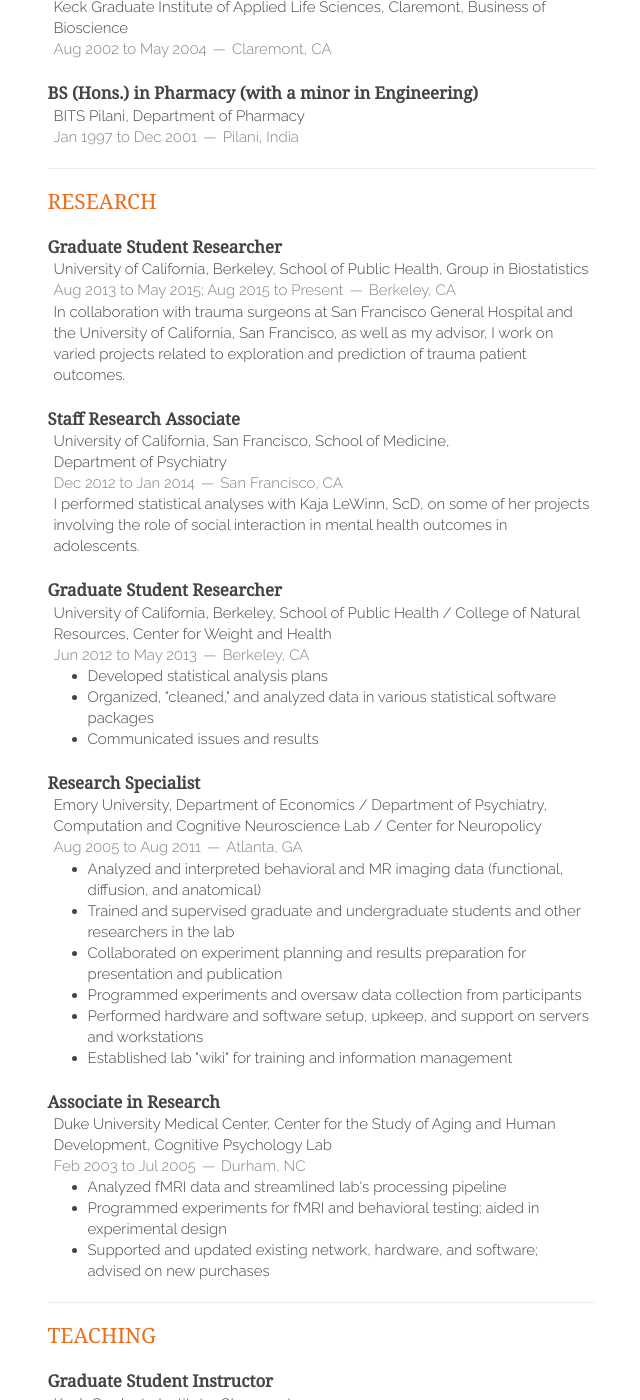
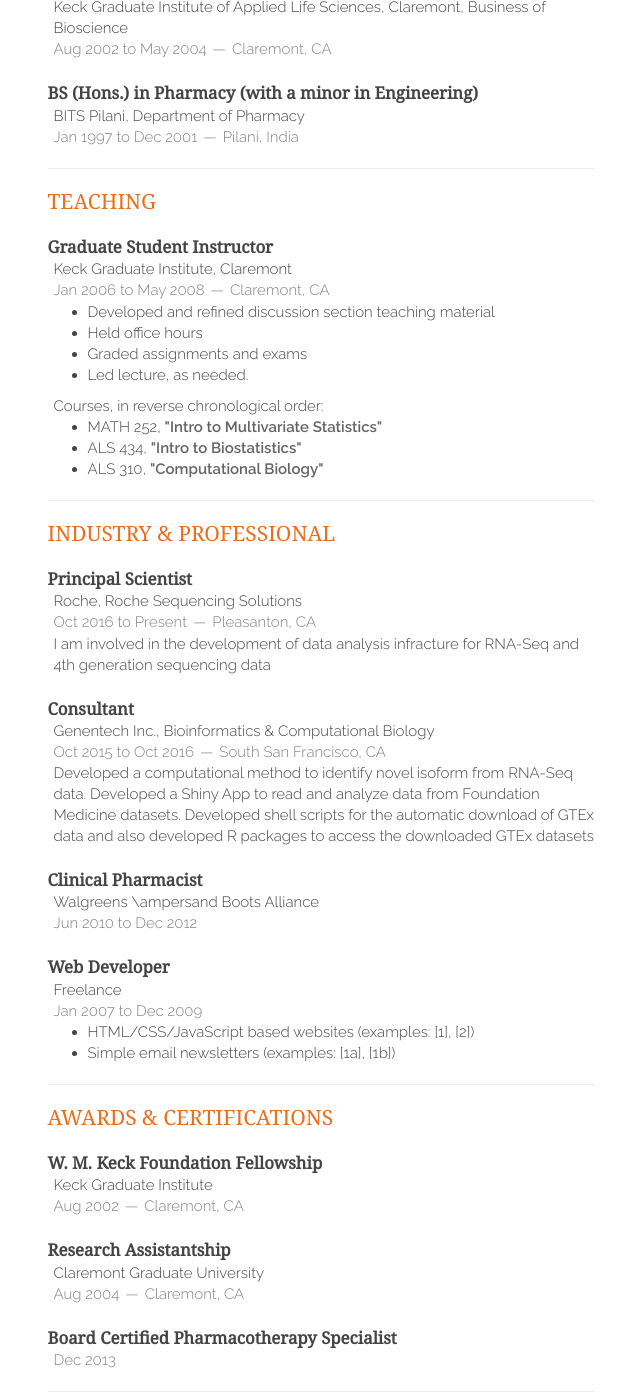
Before and after one commit to sripaladugu/sripaladugu.github.io, a Jekyll site: the page built from cv/index.md, in a window 1280 px wide and 1400 px high, scrolled down 544 px. Shown: the whole window, without its empty margins (415-1055 px from the left). Built offline with Jekyll 4.4.1, drawn with Linux system fonts in a browser that asks for light colours; nearby versions of some CDN libraries; formulas are drawn with MathJax 3; some of the changed text lies outside the part shown.

Commit message:
fixed cv

```diff
--- a/_includes/awards.html
+++ b/_includes/awards.html
@@ -2,29 +2,22 @@
   <h1>Awards &amp; Certifications</h1>
     <article>
         <header>
-            <h1>Russell M. Grossman Fellowship</h1>
-            <p><a href="http://www.berkeley.edu/">University of California, Berkeley</a></p>
-            <span><time>Jan 2016</time><address>Berkeley, CA</address></span>
+            <h1>W. M. Keck Foundation Fellowship</h1>
+            <p><a href="http://www.kgi.edu/">Keck Graduate Institute</a></p>
+            <span><time>Aug 2002</time><address>Claremont, CA</address></span>
         </header>
     </article>
     <article>
         <header>
-            <h1>Hubbard Family Scholarship</h1>
-            <p><a href="http://www.berkeley.edu/">University of California, Berkeley</a></p>
-            <span><time>Jul 2015</time><address>Berkeley, CA</address></span>
+            <h1>Research Assistantship</h1>
+            <p><a href="http://www.cgu.edu/">Claremont Graduate University</a></p>
+            <span><time>Aug 2004</time><address>Claremont, CA</address></span>
         </header>
     </article>
     <article>
         <header>
-            <h1><a href="http://gsi.berkeley.edu/awards/ogsi1213.html">Outstanding Graduate Student Instructor Award</a></h1>
-            <p><a href="http://www.berkeley.edu/">University of California, Berkeley</a></p>
-            <span><time>May 2013</time><address>Berkeley, CA</address></span>
-        </header>
-    </article>
-    <article>
-        <header>
-            <h1><a href="http://files.saraemoore.com/pdfs/sas_certification.pdf">SAS Certified Base Programmer for SAS 9</a></h1>
-            <span><time>Dec 2008</time></span>
+            <h1><a href="http://www.bpsweb.org/bps-specialties/pharmacotherapy/">Board Certified Pharmacotherapy Specialist</a></h1>
+            <span><time>Dec 2013</time></span>
         </header>
     </article>
 </section>
--- a/_includes/bib_confpres.html
+++ b/_includes/bib_confpres.html
@@ -1,16 +1,5 @@
-<ol class="bibliography"><li><span id="jsm2016"><em>S. E. Moore</em>, A. E. Hubbard, and M. J. Cohen, "Localized semi-parametric prediction: A precision medicine approach in a trauma patient population." Contributed paper presented at the Joint Statistical Meetings; August, 2016; Chicago, Illinois.</span> <a href="http://www.amstat.org/meetings/JSM/2016/onlineprogram/AbstractDetails.cfm?abstractid=321494">[Abstract]</a>
-</li>
+<ol class="bibliography">
+<li><span id="icsb2007"><em>S. R. Paladugu</em>, S. Zhao, A. Ray, A. Raval, "Predicting synthetic genetic interactions in yeast through machine-learning analysis of protein interaction data." Poster presented at the 6th International Conference on Systems Biology; October, 2007; Long Beach, California.</span> <a href="http://www.icsb07.caltech.edu/proceedings/abstracts/H17.pdf">[Abstract]</a>
 
-<li><span id="jsm2015"><em>S. E. Moore</em>, A. E. Hubbard, M. J. Cohen, on behalf of the PROPPR Study Group, "Patient-specific semi-parametric prediction with applications to the PROPPR study." Oral 'speed' session and e-poster presented at the Joint Statistical Meetings; August, 2015; Seattle, Washington.</span> <a href="http://www.amstat.org/meetings/JSM/2015/onlineprogram/AbstractDetails.cfm?abstractid=317658">[Abstract]</a>
-
-<!--
-**Moore SE**, Hubbard AE, Cohen MJ, on behalf of the PROPPR Study Group. Patient-specific semi-parametric prediction with applications to the PROPPR study. Oral 'speed' session and e-poster presented at the Joint Statistical Meetings; August, 2015; Seattle, Washington.
--->
-</li>
-
-<li><span id="diffmod">J. Spaniol, D. J. Madden, A. Voss, and <em>S. E. Moore</em>, "Adult age differences in episodic and semantic retrieval: A diffusion model analysis." Poster presented at the 46th Annual Meeting of the Psychonomic Society; November, 2005; Toronto, Ontario, Canada.</span> <a href="http://www.psychonomic.org/Assets/a5e598d1-5aef-4522-be84-411879deb2c9/635239931592630000/abstracts05-pdf">[Abstract]</a>
-
-<!--
-Spaniol J, Madden DJ, Voss A, **Moore SE**. Adult age differences in episodic and semantic retrieval: A diffusion model analysis. Poster presented at the 46th Annual Meeting of the Psychonomic Society; November, 2005; Toronto, Ontario, Canada. [Abstract](http://www.psychonomic.org/Assets/a5e598d1-5aef-4522-be84-411879deb2c9/635239931592630000/abstracts05-pdf)
--->
+<li><span id="icsb2005">F. Bergmann, H.M. Sauro, R.R. Vallabhajosyula, <em>S.R. Paladugu</em>, "Distributed Computing in Systems Biology using Systems Biology Workbench." Poster presented at the 6th International Conference on Systems Biology; October, 2005; Boston, Massachusetts, USA.</span> <a href="http://systems-biology.org/conference/announcement/2005-calendar/000041.html">[The 6th International Conference on Systems Biology (ICSB 2005)]</a>
 </li></ol>
--- a/_includes/leadership.html
+++ /dev/null
@@ -1,20 +0,0 @@
-<section class="vitae-section">
-  <h1>Leadership</h1>
-    <article>
-        <header>
-            <h1>Co-President of the <a href="http://bsgsa.berkeley.edu/">Biostatistics Graduate Student Association</a></h1>
-            <p><a href="http://www.berkeley.edu/">University of California, Berkeley</a></p>
-            <span><time>Aug 2014 to Aug 2016</time><address>Berkeley, CA</address></span>
-        </header>
-<!--        <p>My responsibilities include...</p> -->
-    </article>
-    <article>
-        <header>
-            <h1>Supervisor, Research Specialist; Senior Research Specialist</h1>
-            <p><a href="http://www.emory.edu/">Emory University</a></p>
-            <span><time>Jul 2007 to Aug 2009; Aug 2009 to Aug 2011</time><address>Atlanta, GA</address></span>
-        </header>
-        <p>My responsibilities included training and supervising junior research staff, graduate students, and undergraduates.</p>
-    </article>
-</section>
-<hr />
--- a/_includes/research.html
+++ /dev/null
@@ -1,72 +0,0 @@
-<section class="vitae-section">
-  <h1>Research</h1>
-    <article>
-        <header>
-            <h1>Graduate Student Researcher</h1>
-            <p><a href="http://www.berkeley.edu/">University of California, Berkeley</a>, <a href="http://sph.berkeley.edu/">School of Public Health</a>, <a href="http://www.stat.berkeley.edu/biostat/">Group in Biostatistics</a></p>
-            <span><time>Aug 2013 to May 2015; Aug 2015 to Present</time><address>Berkeley, CA</address></span>
-        </header>
-        <p>In collaboration with <a href="http://cohenlab.surgery.ucsf.edu/">trauma surgeons</a> at <a href="https://sfgh.ucsf.edu/">San Francisco General Hospital</a> and the <a href="http://www.ucsf.edu/">University of California, San Francisco</a>, as well as my <a href="http://hubbard.berkeley.edu/">advisor</a>, I work on varied projects related to exploration and prediction of trauma patient outcomes.</p>
-    </article>
-    <article>
-        <header>
-            <h1>Staff Research Associate</h1>
-            <p><a href="http://www.ucsf.edu/">University of California, San Francisco</a>, School of Medicine,<br /><a href="https://psych.ucsf.edu/">Department of Psychiatry</a></p>
-            <span><time>Dec 2012 to Jan 2014</time><address>San Francisco, CA</address></span>
-        </header>
-        <p>I performed statistical analyses with <a href="http://profiles.ucsf.edu/kaja.lewinn">Kaja LeWinn, ScD</a>, on some of her projects involving the role of social interaction in mental health outcomes in adolescents.</p>
-    </article>
-    <article>
-        <header>
-            <h1>Graduate Student Researcher</h1>
-            <p><a href="http://www.berkeley.edu/">University of California, Berkeley</a>, <a href="http://sph.berkeley.edu/">School of Public Health</a> / <a href="https://nature.berkeley.edu/">College of Natural Resources</a>, <a href="http://cwh.berkeley.edu/">Center for Weight and Health</a></p>
-            <span><time>Jun 2012 to May 2013</time><address>Berkeley, CA</address></span>
-        </header>
-        <p><ul>
-	        <li>Developed statistical analysis plans</li>
-			<li>Organized, "cleaned," and analyzed data in various statistical software packages</li>
-			<li>Communicated issues and results</li>
-		</ul></p>
-    </article>
-    <article>
-        <header>
-            <h1>Research Specialist</h1>
-            <p><a href="http://www.emory.edu/">Emory University</a>, <a href="http://www.economics.emory.edu/">Department of Economics</a> / <a href="http://psychiatry.emory.edu/">Department of Psychiatry</a>, <a href="http://www.ccnl.emory.edu/">Computation and Cognitive Neuroscience Lab</a> / <a href="http://www.neuropolicy.emory.edu/">Center for Neuropolicy</a></p>
-            <span><time>Aug 2005 to Aug 2011</time><address>Atlanta, GA</address></span>
-        </header>
-        <p><ul>
-	        <li>Analyzed and interpreted behavioral and MR imaging data (functional, diffusion, and anatomical)</li>
-	        <li>Trained and supervised graduate and undergraduate students and other researchers in the lab</li>
-	        <li>Collaborated on experiment planning and results preparation for presentation and publication</li>
-	        <li>Programmed experiments and oversaw data collection from participants</li>
-	        <li>Performed hardware and software setup, upkeep, and support on servers and workstations</li>
-	        <li>Established lab "wiki" for training and information management</li>
-		</ul></p>
-    </article>
-    <article>
-        <header>
-            <h1>Associate in Research</h1>
-            <p><a href="http://www.duke.edu">Duke University</a> <a href="http://www.dukehealth.org/">Medical Center</a>, <a href="http://www.geri.duke.edu/">Center for the Study of Aging and Human Development</a>, <a href="http://www.geri.duke.edu/cogpsych/">Cognitive Psychology Lab</a></p>
-            <span><time>Feb 2003 to Jul 2005</time><address>Durham, NC</address></span>
-        </header>
-        <p><ul>
-	        <li>Analyzed fMRI data and streamlined lab's processing pipeline</li>
-			<li>Programmed experiments for fMRI and behavioral testing; aided in experimental design</li>
-			<li>Supported and updated existing network, hardware, and software; advised on new purchases</li>
-		</ul></p>
-    </article>
-    <!--
-    <article>
-        <header>
-            <h1>Student Employee</h1>
-            <p><a href="http://www.duke.edu">Duke University</a> <a href="http://tip.duke.edu/">Talent Identification Program</a></p>
-            <span><time>Jan to May 2000; May 2001 to May 2002</time><address>Durham, NC</address></span>
-        </header>
-        <p><ul>
-	        <li>Entered data and performed basic statistical analyses</li>
-			<li>Performed literature searches for Director and Director of Research</li>
-		</ul></p>
-    </article>
-    -->
-</section>
-<hr />
--- a/_includes/skills.html
+++ b/_includes/skills.html
@@ -6,9 +6,18 @@
       <h1>Programming, Scripting, &amp; Markup Languges</h1>
     </header>
     <ul>
-      <li><strong>Current</strong>: Python, R, \(\LaTeX\), Shell (bash), Markdown, HTML / CSS, JavaScript, JSON</li>
-      <li><strong>Past</strong>: Java, C++, C, Matlab, XML</li>
+      <li><strong>Current</strong>: Python, R, Shell (bash), Markdown, HTML / CSS, JavaScript, JSON</li>
+      <li><strong>Past</strong>: Java, C++, C, Matlab, LaTex, XML</li>
       <li><strong>Familiar</strong>: Perl, SAS</li>
+    </ul>
+  </article>
+  <article>
+    <header>
+      <h1>Databases</h1>
+    </header>
+    <ul>
+      <li><strong>RDBMS</strong>: MySql, Oracle, DB2, SqlServer</li>
+      <li><strong>NoSQL</strong>: MongoDB </li>
     </ul>
   </article>
   <article>
@@ -22,12 +31,20 @@
   </article>
   <article>
     <header>
+      <h1>Version Control Systems</h1>
+    </header>
+    <ul>
+      <li><strong>Current</strong>: Git</li>
+      <li><strong>Past</strong>: SVN </li>
+    </ul>
+  </article>
+  <article>
+    <header>
       <h1>Other Languages &amp; Software</h1>
     </header>
     <ul>
-      <li>Microsoft Word, Excel, PowerPoint, Access</li>
-      <li>Adobe Photoshop, Illustrator, Acrobat, Dreamweaver</li>
-      <li>Zotero, EndNote</li>
+      <li>Microsoft Word, Excel, PowerPoint</li>
+      <li>EverNote</li>
     </ul>
   </article>
 
--- a/cv/index.md
+++ b/cv/index.md
@@ -29,11 +29,7 @@
 
 {% include education.html %}
 
-{% include research.html %}
-
 {% include teaching.html %}
-
-{% include leadership.html %}
 
 {% include professional.html %}
 
--- a/index.html
+++ b/index.html
@@ -10,6 +10,6 @@
 <!--	  <h3>I love all things computer science and maths.</h3> -->
   <h3>Have a look at some of my working <a href="{{ site.baseurl }}/projects"> projects</a>.</h3>
   <h3>For more, check out my academic &amp; professional <a href="{{ site.baseurl }}/cv">CV</a>.</h3>
-  <h3>Contact me at <a href="http://twitter.com/{{ site.twitter }}">@{{ site.twitter }}</a> or by <a href="mailto:{{ site.email }}">email</a>.</h3>
+  <h3>Contact me at <a href="https://www.linkedin.com/in/sri-paladugu-07164214/{{ site.linkedin }}">@{{ site.linkedin }}</a> or by <a href="mailto:{{ site.email }}">email</a>.</h3>
   {% include social.html %}
 </section>
```
